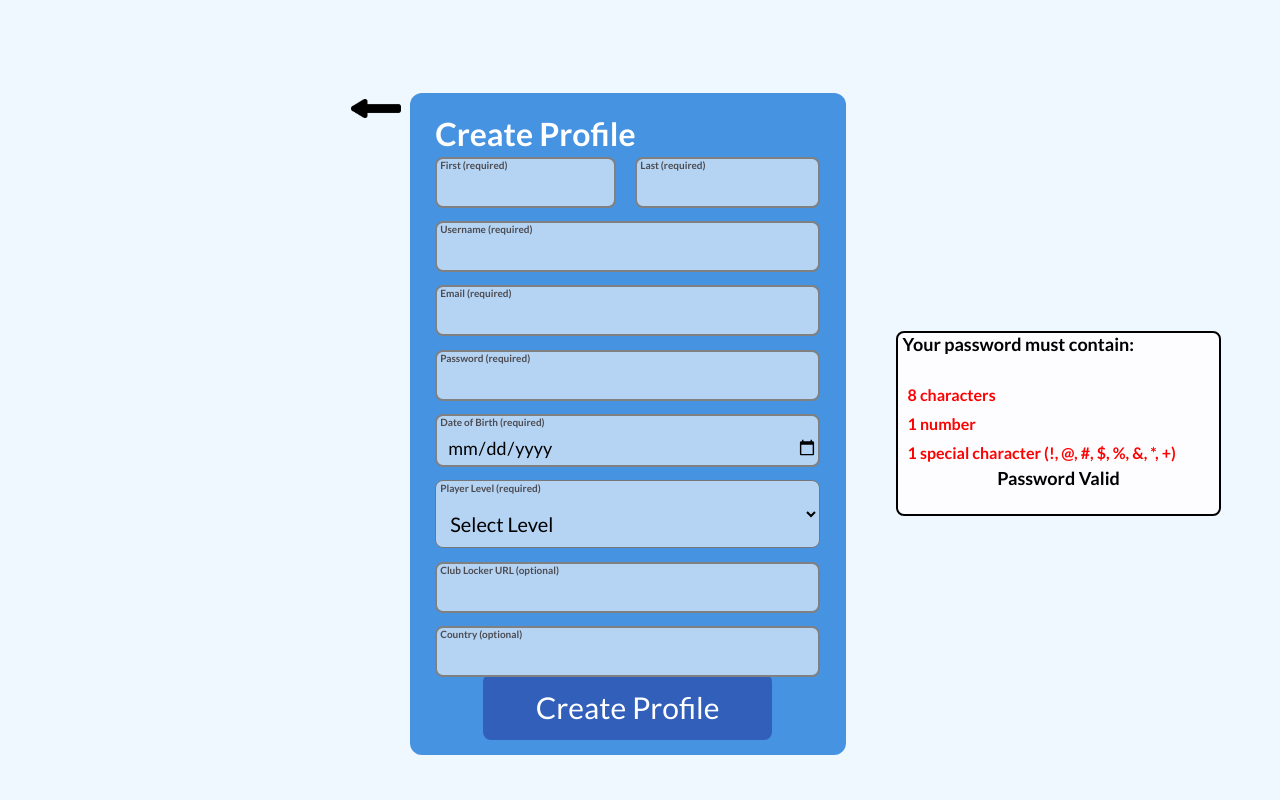
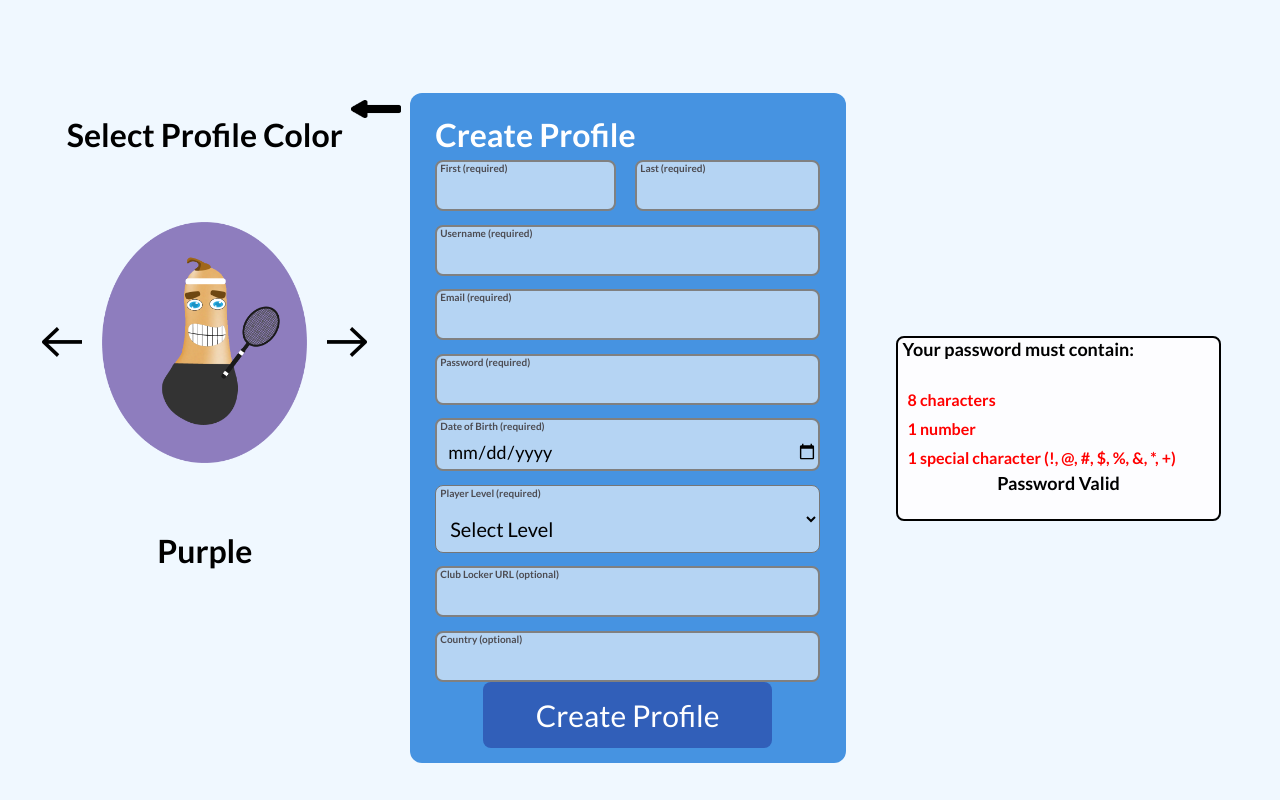
Before and after one commit to TylerRyan16/Squash-Mate-Official, a React (Create React App) app in the folder frontend/: page /create-profile in a window 1280 px wide. Built offline with nearby package versions, Linux system fonts and the light colour scheme.

Commit message:
added color to profile pics
profiles now have profile pics with a few colors

```diff
--- a/frontend/package.json
+++ b/frontend/package.json
@@ -10,7 +10,6 @@
     "react-player": "^2.16.0",
     "react-router-dom": "^7.1.3",
     "react-scripts": "5.0.1",
-    "sass": "^1.83.4",
     "web-vitals": "^4.2.4"
   },
   "scripts": {
@@ -36,5 +35,9 @@
       "last 1 firefox version",
       "last 1 safari version"
     ]
+  },
+  "devDependencies": {
+    "sass": "^1.66.1",
+    "sass-loader": "^12.6.0"
   }
 }
--- a/frontend/src/Components/Camps/camps.js
+++ b/frontend/src/Components/Camps/camps.js
@@ -90,7 +90,7 @@ const Camps = () => {
             <h1>Summer 2025 Squash Camps</h1>
 
             <div className="paragraph">
-                <p>Summer adult and junior squash camps offer many varied and exciting opportunities for players of all levels to have fun and improve their game. Please see below for offerings from facilities, schools and colleges, and clubs around the country to find the best fit! If you are a coach or program director interested in showcasing your camp to the squash community, please email <b>development@ussquash.org</b> for current opportunities. For all summer camp advertising options please click <a href="https://ussquash.org/wp-content/uploads/2024/12/US-Squash-2025-Summer-Camp-Advertising-3.pdf" target="_blank"><b>US Squash 2025 Summer Camp Advertising</b></a>.</p>
+                <p>Summer adult and junior squash camps offer many varied and exciting opportunities for players of all levels to have fun and improve their game. Please see below for offerings from facilities, schools and colleges, and clubs around the country to find the best fit! If you are a coach or program director interested in showcasing your camp to the squash community, please email <b>development@ussquash.org</b> for current opportunities. For all summer camp advertising options please click <a href="https://ussquash.org/wp-content/uploads/2024/12/US-Squash-2025-Summer-Camp-Advertising-3.pdf" target="_blank" rel="noreferrer"><b>US Squash 2025 Summer Camp Advertising</b></a>.</p>
             </div>
 
             <div className="camp-gallery">
--- a/frontend/src/Components/Create Profile/createProfile.js
+++ b/frontend/src/Components/Create Profile/createProfile.js
@@ -11,6 +11,10 @@ const CreateProfile = () => {
     const initialEmail = location.state?.email || "";
     const initialPassword = location.state?.password || "";
 
+    // PROFILE PIC
+    const [selectedColor, setSelectedColor] = useState("purple");
+    const colors = ["purple", "red", "yellow", "pink", "blue", "green"]
+
     // State to store form values
     const [profileDetails, setProfileDetails] = useState({
         username: "",
@@ -22,7 +26,32 @@ const CreateProfile = () => {
         country: "",
         email: initialEmail,
         dateOfBirth: "",
+        profile_color: selectedColor,
     });
+
+
+    const switchProfileColor = (direction) => {
+        const currentColorIndex = colors.indexOf(selectedColor);
+
+        if (direction === "left") {
+            let nextColorIndex = currentColorIndex - 1;
+            if (nextColorIndex < 0) {
+                nextColorIndex = 5;
+            }
+
+            setSelectedColor(colors[nextColorIndex]);
+        }
+
+        if (direction === "right") {
+            let nextColorIndex = currentColorIndex + 1;
+            if (nextColorIndex > 5) {
+                nextColorIndex = 0;
+            }
+
+            setSelectedColor(colors[nextColorIndex]);
+        }
+    }
+
 
     // state for checking if the password user types is a valid password
     const [passwordValid, setPasswordValid] = useState({
@@ -62,7 +91,7 @@ const CreateProfile = () => {
         const missingFields = highlightInvalidFields();
 
         // check all required fields are input
-        if (missingFields.length > 0){
+        if (missingFields.length > 0) {
             return;
         }
 
@@ -93,7 +122,7 @@ const CreateProfile = () => {
         console.log("missing fields in flash loop: ", missingFields);
         missingFields.forEach((field) => {
             const element = document.querySelector(`[name="${field}"]`);
-            if (element){
+            if (element) {
                 element.classList.remove("flash");
                 void element.offsetWidth;
                 element.classList.add("flash");
@@ -106,8 +135,10 @@ const CreateProfile = () => {
         return missingFields;
     };
 
+
     // Validate initialize password if coming from landing page
     useEffect(() => {
+
         if (initialPassword) {
             setPasswordValid({
                 length: initialPassword.length >= 8,
@@ -121,12 +152,20 @@ const CreateProfile = () => {
     return (
         <div className="create-display-area">
             <div className="create-account-left-area">
+
+                <h1>Select Profile Color</h1>
+                <div className="pic-select-area">
+                    <img className='pic-switch-left' src='assets\icons\right-arrow.png' alt='change pic left' onClick={() => switchProfileColor("left")} />
+                    <img src={`/assets/characters/${selectedColor}.png`} alt='profile cover' className="profile-pic"></img>
+                    <img className='pic-switch-right' src='assets\icons\right-arrow.png' alt='change pic right' onClick={() => switchProfileColor("right")} />
+                </div>
+                <h1>{selectedColor.charAt(0).toUpperCase() + selectedColor.slice(1)}</h1>
                 <img
                     src="/assets/back-arrow.png"
                     alt="back arrow"
                     className="back-arrow"
-                    onClick={() => navigate("/login", {state: {email: profileDetails.email, password: profileDetails.password}})}
-                    ></img>
+                    onClick={() => navigate("/login", { state: { email: profileDetails.email, password: profileDetails.password } })}
+                ></img>
 
             </div>
             <div className="create-account-form-area">
--- a/frontend/src/Components/Create Profile/createProfile.scss
+++ b/frontend/src/Components/Create Profile/createProfile.scss
@@ -1,6 +1,6 @@
 .create-display-area{
     width: 100%;
-    height:92vh;
+    height:93vh;
     display: flex;
     flex-direction: row;
     align-items: center;
@@ -11,6 +11,36 @@
     position: relative;
     height: 90%;
     width: 33%;
+
+    .pic-select-area{
+        width: 100%;
+        height: 50%;
+        display: flex;
+        flex-direction: row;
+        justify-content: center;
+        align-items: center;
+        gap: 15px;
+    }
+
+    .pic-switch-left{
+        width: 50px;
+        height: 50px;
+        transform: scaleX(-1);
+        cursor: pointer;
+    }
+
+    .profile-pic{
+        width: 50%;
+        height: auto;
+    }
+
+
+    .pic-switch-right{
+        width: 50px;
+        height: 50px;
+        cursor: pointer;
+    }
+
 }
 
 .back-arrow{
--- a/frontend/src/Components/Login/login.js
+++ b/frontend/src/Components/Login/login.js
@@ -1,5 +1,5 @@
 import "./login.scss";
-import { Link, useNavigate, useLocation } from 'react-router-dom';
+import { useNavigate, useLocation } from 'react-router-dom';
 import React, { useState } from "react";
 import { login } from "../../services/api";
 
--- a/frontend/src/Components/MyVideos/myVideos.js
+++ b/frontend/src/Components/MyVideos/myVideos.js
@@ -39,7 +39,7 @@ const MyVideos = () => {
 
     fetchMyVideos();
     grabMyUsername();
-  }, []);
+  }, [username]);
 
   const filteredVideos = myVideos.filter((video) =>
     video.title.toLowerCase().includes(searchQuery.toLowerCase())
--- a/frontend/src/Components/Video/video.js
+++ b/frontend/src/Components/Video/video.js
@@ -5,31 +5,11 @@ import { useParams, useNavigate } from 'react-router-dom';
 import { getSpecificVideo, getCommentsForVideo, commentOnVideo, getMyUsername, deleteCommentRequest, deleteVideoRequest, getAllUsers, shareVideo } from "../../services/api";
 
 
-function openCoach(evt, coachName) {
-    // var i, tabcontent, tablinks;
-
-    // // Get all elements with class="tabcontent" and hide them
-    // tabcontent = document.getElementsByClassName("tabcontent");
-    // for (i = 0; i < tabcontent.length; i++) {
-    //     tabcontent[i].style.display = "none";
-    // }
-
-    // // Get all elements with class="tablinks" and remove the class "active"
-    // tablinks = document.getElementsByClassName("tablinks");
-    // for (i = 0; i < tablinks.length; i++) {
-    //     tablinks[i].className = tablinks[i].className.replace(" active", "");
-    // }
-
-    // // Show the current tab, and add an "active" class to the button that opened the tab
-    // document.getElementById(coachName).style.display = "inline";
-    // evt.currentTarget.className += " active";
-
-}
 
 // ----------- Utility Functions ----------------------------------------------------------------------------
 function changeHeart() {
     const heart = document.getElementById("heart-icon");
-    if (heart.src.indexOf("/assets/icons/heart-empty.png") != -1) {
+    if (heart.src.indexOf("/assets/icons/heart-empty.png") !== -1) {
         heart.src = "/assets/icons/heart-full.png";
     }
     else {
@@ -383,7 +363,7 @@ const Video = () => {
         const shareButton = document.getElementById("share-button");
         const users = document.getElementsByClassName("user-checkbox");
         for(const user in users){
-            if(users[user].checked == true){
+            if(users[user].checked === true){
                 console.log(user);
                 return shareButton.disabled = false;
             }
--- a/frontend/src/services/api.js
+++ b/frontend/src/services/api.js
@@ -15,6 +15,7 @@ const api = axios.create({
 
 // CREATE ACCOUNT
 export const createAccount = async (userData) => {
+    console.log("adding user: ", userData);
     try {
         const response = await api.post("/profiles/", userData);
         return response.data;
```
Also changed, not shown: 2 other files (tests, documents, lock files or other folders).
